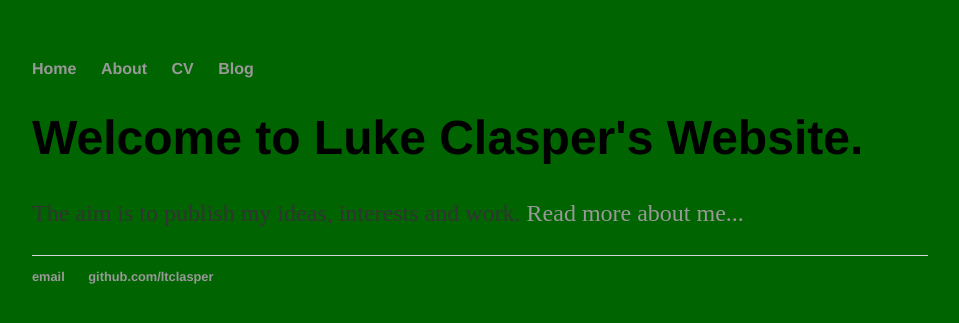
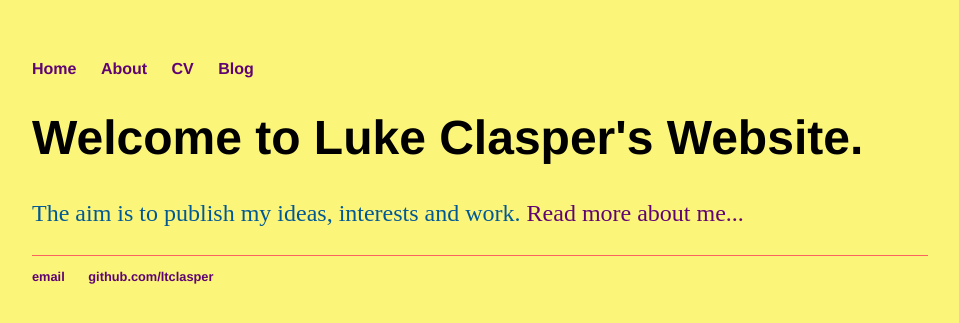
Before and after one commit to ltclasper/ltclasper.github.io, a Jekyll site: the page built from index.html, in a window 1280 px wide. Shown: the top 323 px of the page, without its empty margins (160-1119 px from the left). Built offline with Jekyll 4.4.1, drawn with Linux system fonts in a browser that asks for light colours.

Commit message:
Update main.css

```diff
--- a/css/main.css
+++ b/css/main.css
@@ -1,7 +1,7 @@
 body {
     margin: 60px auto;
     width: 70%;
-    background-color: #006400;
+    background-color: #fbf579;
 }
 nav ul, footer ul {
     font-family:'Helvetica', 'Arial', 'Sans-Serif';
@@ -15,7 +15,7 @@ nav ul li, footer ul li {
 }
 a {
     text-decoration: none;
-    color: #999;
+    color: #600473;
 }
 a:hover {
     text-decoration: underline;
@@ -27,10 +27,10 @@ h1 {
 p {
     font-size: 1.5em;
     line-height: 1.4em;
-    color: #333;
+    color: #005995;
 }
 footer {
-    border-top: 1px solid #d5d5d5;
+    border-top: 1px solid #fa625f;
     font-size: .8em;
 }
 
```
